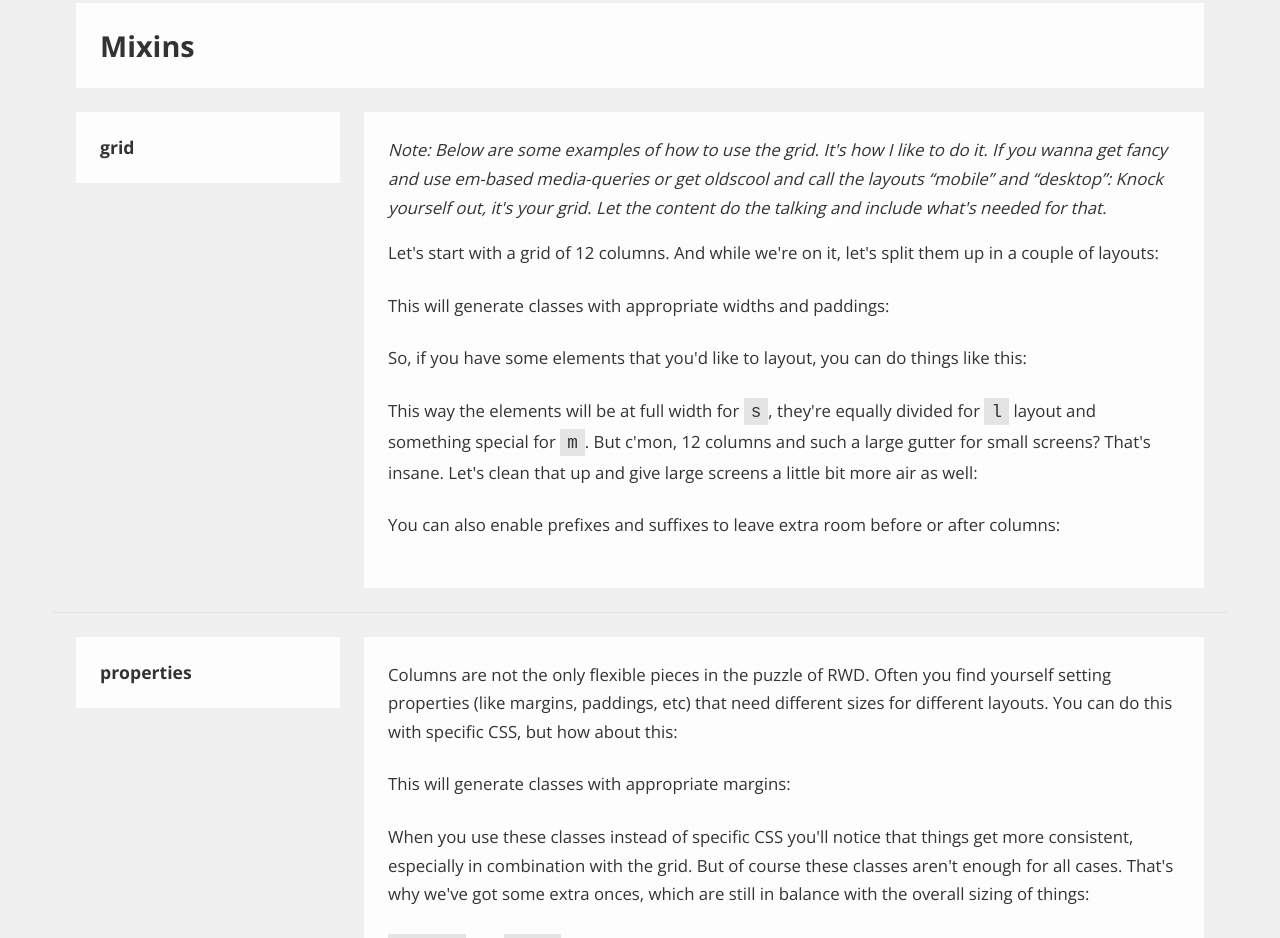
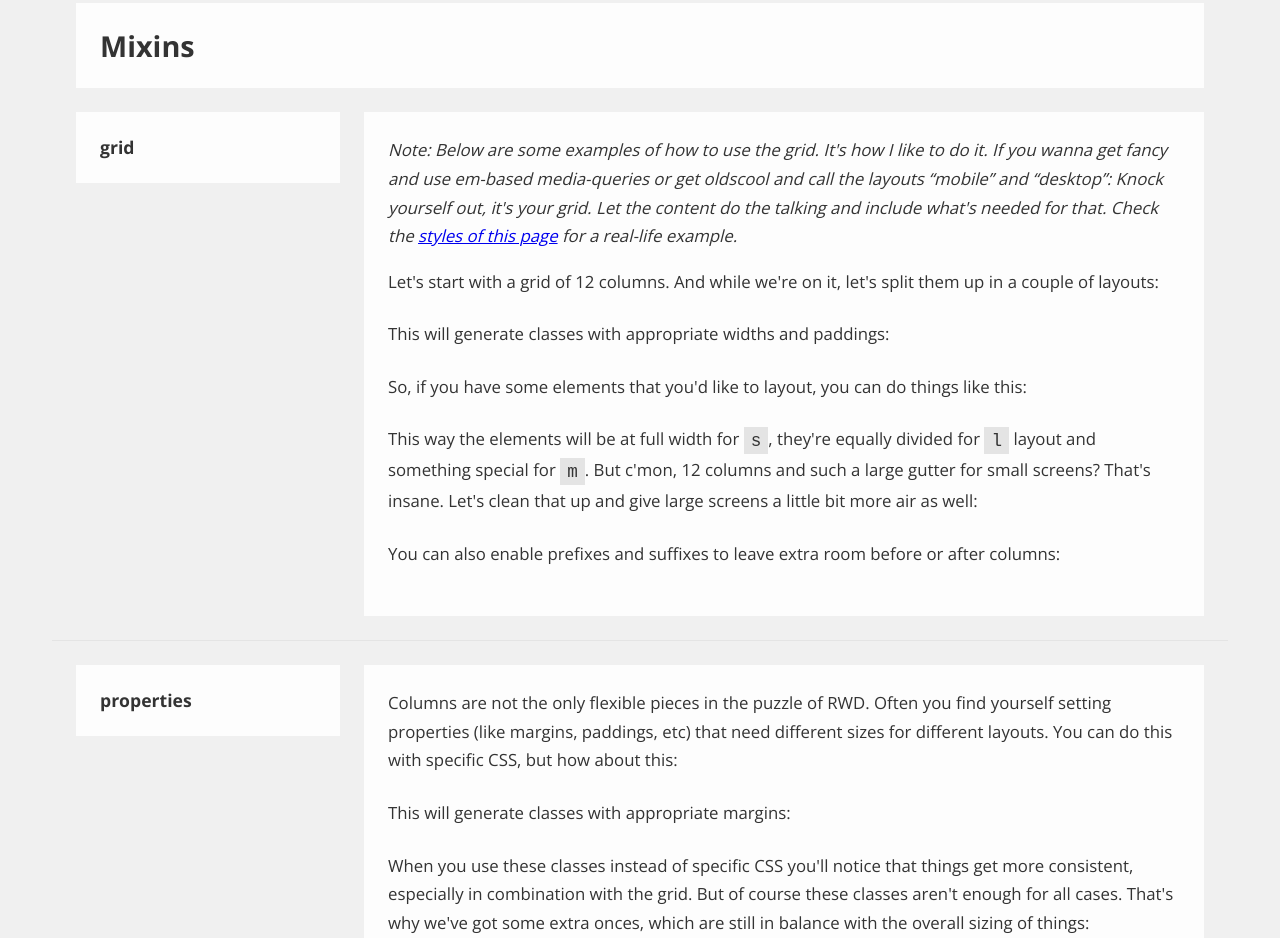
Before and after one commit to Jpunt/sass-t1000, a website: page demo/index.html in a window 1280 px wide. Shown: the part 1213-2151 px from the top of the page. Drawn offline with nearby package versions, Linux system fonts and the light colour scheme; files that its build step writes are made by us from their sources.

Commit message:
referenced demo-styles

```diff
--- a/demo/index.html
+++ b/demo/index.html
@@ -77,7 +77,7 @@
 
     <div class="col s-2 m-4 l-9">
       <div class="bg-light padding-double">
-        <p><em>Note: Below are some examples of how to use the grid. It&#39;s how I like to do it. If you wanna get fancy and use em-based media-queries or get oldscool and call the layouts &ldquo;mobile&rdquo; and &ldquo;desktop&rdquo;: Knock yourself out, it&#39;s your grid. Let the content do the talking and include what&#39;s needed for that.</em></p>
+        <p><em>Note: Below are some examples of how to use the grid. It&#39;s how I like to do it. If you wanna get fancy and use em-based media-queries or get oldscool and call the layouts &ldquo;mobile&rdquo; and &ldquo;desktop&rdquo;: Knock yourself out, it&#39;s your grid. Let the content do the talking and include what&#39;s needed for that. Check the <a href="https://github.com/Jpunt/sass-t-1000-grid/blob/master/demo/stylesheets/_layout.scss">styles of this page</a> for a real-life example.</em></p>
         <p>Let&#39;s start with a grid of 12 columns. And while we&#39;re on it, let&#39;s split them up in a couple of layouts:</p>
 
         <div class="gist-embed"><script src="https://gist.github.com/Jpunt/17ed46a2ef50771a9265.js?file=grid-basic.scss"></script></div>
```
Also changed, not shown: README.md.
